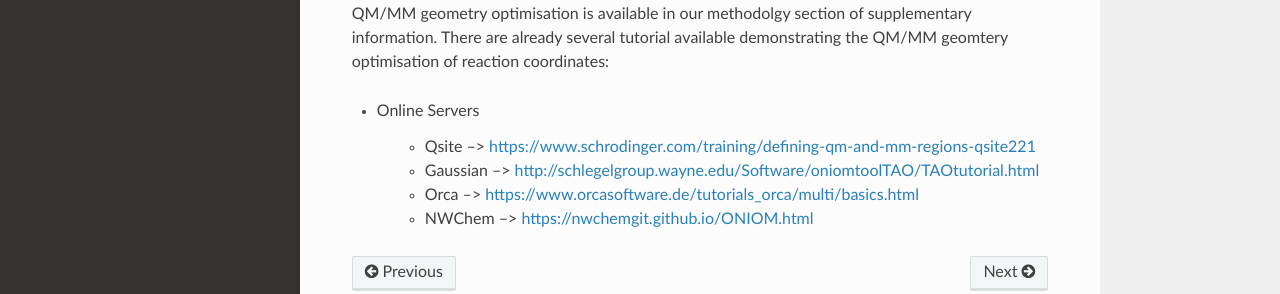
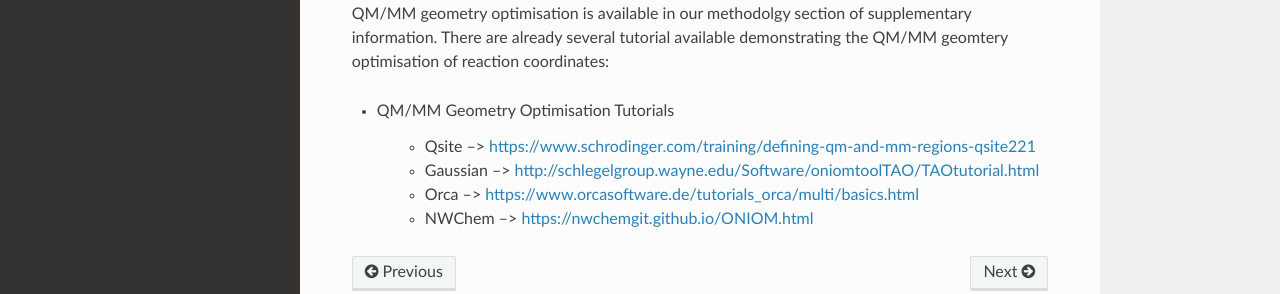
Before and after one commit to hopanoid/Enzyme-Reaction-Dynamics-Tutorial, a Sphinx documentation site: the page built from docs/source/7-qmmm_geom_opt.rst, in a window 1280 px wide and 1240 px high. Shown: the part 819-1113 px from the top of the window. Built offline with Sphinx 7.4.7 and the Read the Docs theme 2.0.0, drawn with Linux system fonts in a browser that asks for light colours.

Commit message:
QMMM geom opt tutorials added

```diff
--- a/docs/source/7-qmmm_geom_opt.rst
+++ b/docs/source/7-qmmm_geom_opt.rst
@@ -35,9 +35,9 @@
 are already several tutorial available demonstrating the QM/MM geomtery optimisation of reaction coordinates:
 
 .. hlist::
-        :columns: 2
+        :columns: 1
 
-        * Online Servers
+        * QM/MM Geometry Optimisation Tutorials
 
                 * Qsite    --> `<https://www.schrodinger.com/training/defining-qm-and-mm-regions-qsite221>`_
 
```
